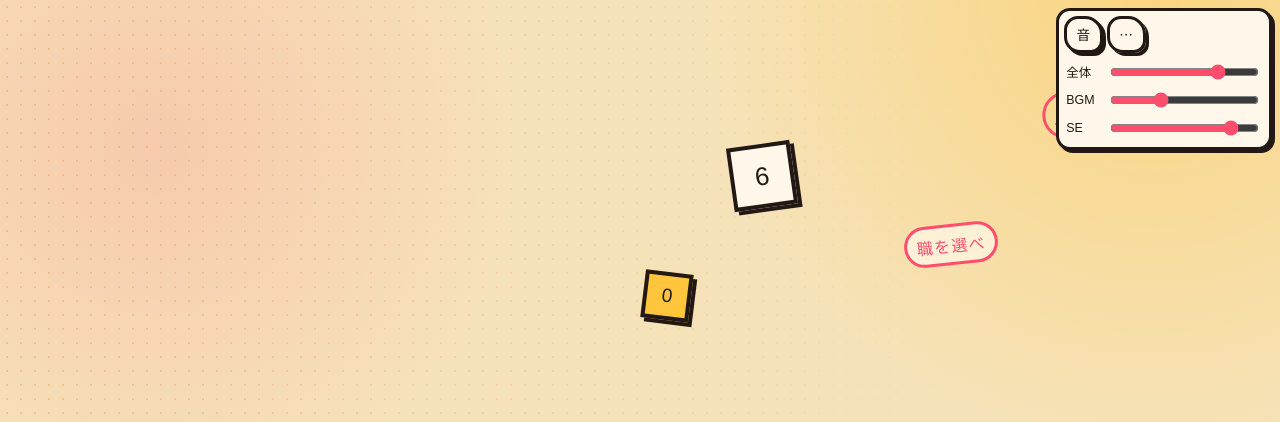
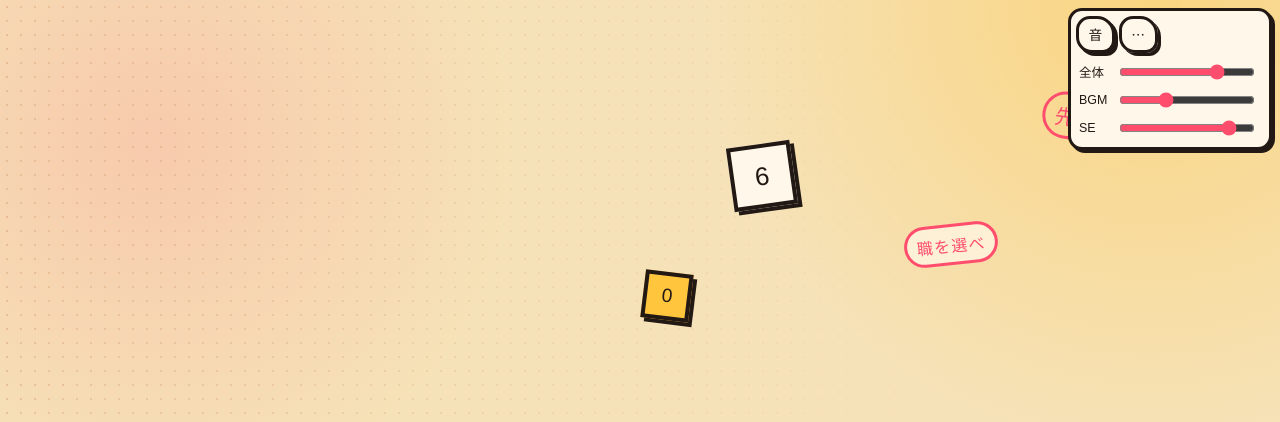
Before and after one commit to makimaki510151/HADOU_Sugoroku, a website with bundled scripts: page index.html in a window 1280 px wide. Both pictures are taken after a click on the button "音量". Shown: the top 422 px of the page. Built offline with nearby package versions, Linux system fonts and the light colour scheme; a web font is replaced by a local one.

Commit message:
音量パネルの右余白を広げ、スライダーつまみが枠にかぶらないようにする
Co-authored-by: 巻巻 <makimaki510151@users.noreply.github.com>

```diff
--- a/css/styles.css
+++ b/css/styles.css
@@ -533,7 +533,7 @@ input[type="text"], input:not([type]) {
   padding: 0.3rem;
   box-shadow: 3px 3px 0 var(--ink);
   width: max-content;
-  max-width: min(calc(100vw - 16px), 13.5rem);
+  max-width: min(calc(100vw - 16px), 12.75rem);
   box-sizing: border-box;
   overflow: hidden;
 }
@@ -545,7 +545,7 @@ input[type="text"], input:not([type]) {
 }
 #vol-dock.vol-collapsed .vol-sliders { display: none; }
 #vol-dock:not(.vol-collapsed) {
-  width: min(calc(100vw - 16px), 13.5rem);
+  width: min(calc(100vw - 16px), 12.75rem);
 }
 .vol-sliders {
   display: flex;
@@ -553,17 +553,18 @@ input[type="text"], input:not([type]) {
   gap: 0.4rem;
   font-size: 0.78rem;
   min-width: 0;
-  padding: 0.15rem 0.35rem 0.2rem 0.15rem;
+  padding: 0.15rem 0.55rem 0.25rem 0.2rem;
   box-sizing: border-box;
 }
 .vol-sliders label {
   display: grid;
-  grid-template-columns: 2.4rem minmax(0, 1fr);
+  grid-template-columns: 2.2rem minmax(0, 1fr);
   align-items: center;
-  gap: 0.35rem;
+  gap: 0.3rem;
   min-width: 0;
 }
 .vol-sliders input[type="range"] {
+  display: block;
   width: 100%;
   min-width: 0;
   max-width: 100%;
```
